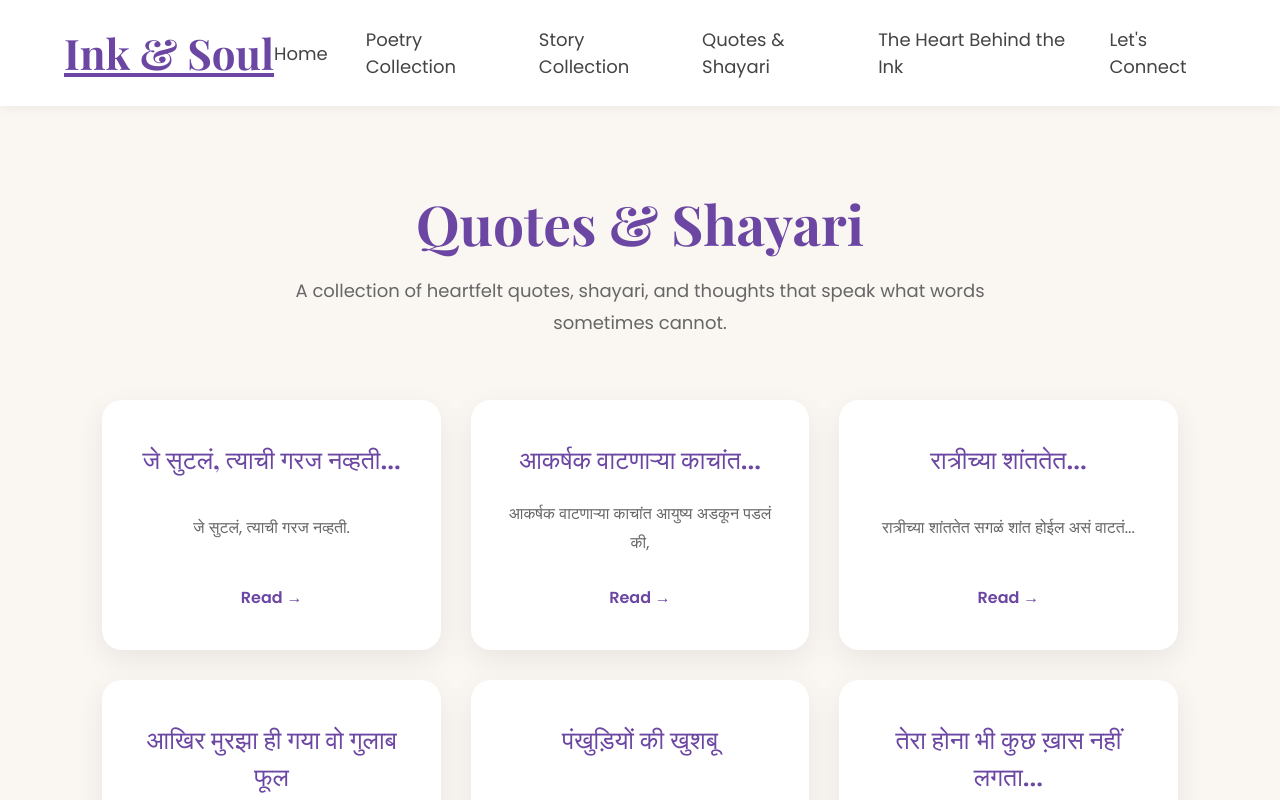
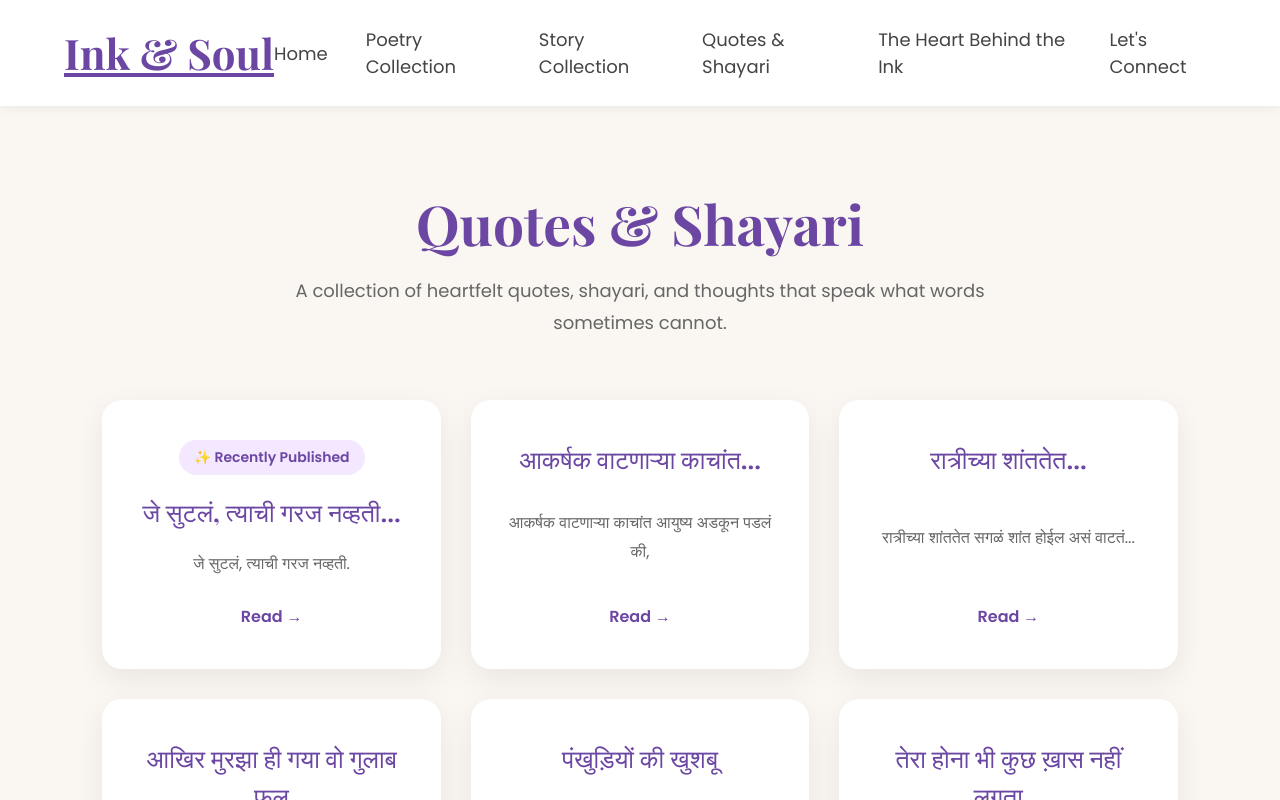
Before and after one commit to shitalsapkal09/ink-and-soul, a React (Vite) app: page /quotes in a window 1280 px wide. Shown: the top 800 px of the page. Built offline with nearby package versions, Linux system fonts and the light colour scheme.

Commit message:
Add quotes and update quote formatting

```diff
--- a/src/pages/Quotes.css
+++ b/src/pages/Quotes.css
@@ -37,6 +37,7 @@
 /* Quote Card */
 
 .quote-card {
+    position: relative;
     background: #FFFFFF;
     border-radius: 20px;
     padding: 40px 35px;
@@ -54,6 +55,20 @@
 .quote-card:hover {
     transform: translateY(-7px);
     box-shadow: 0 15px 35px rgba(0, 0, 0, 0.12);
+}
+
+/* Recently Published */
+
+.recently-published {
+    display: inline-block;
+    align-self: center;
+    background: #F3E8FF;
+    color: #6B46A3;
+    font-size: 14px;
+    font-weight: 600;
+    padding: 7px 15px;
+    border-radius: 20px;
+    margin-bottom: 18px;
 }
 
 /* Quote Title */
@@ -137,4 +152,8 @@
         font-size: 15px;
     }
 
+    .recently-published {
+        font-size: 13px;
+        padding: 6px 13px;
+    }
 }
--- a/src/pages/Quotes.jsx
+++ b/src/pages/Quotes.jsx
@@ -4,6 +4,12 @@ import { Link } from "react-router-dom";
 import quotesShayari from "../data/quotesShayari";
 
 function Quotes() {
+
+  // Newest quote first
+  const sortedQuotes = [...quotesShayari].sort(
+    (a, b) => new Date(b.date) - new Date(a.date)
+  );
+
   return (
     <div className="quotes-page">
 
@@ -16,11 +22,18 @@ function Quotes() {
 
       <div className="quotes-container">
 
-        {quotesShayari.map((quote) => (
+        {sortedQuotes.map((quote, index) => (
           <article
             className="quote-card"
             key={quote.id}
           >
+
+            {/* RECENTLY PUBLISHED */}
+            {index === 0 && (
+              <div className="recently-published">
+                ✨ Recently Published
+              </div>
+            )}
 
             <h2>
               {quote.title}
```
